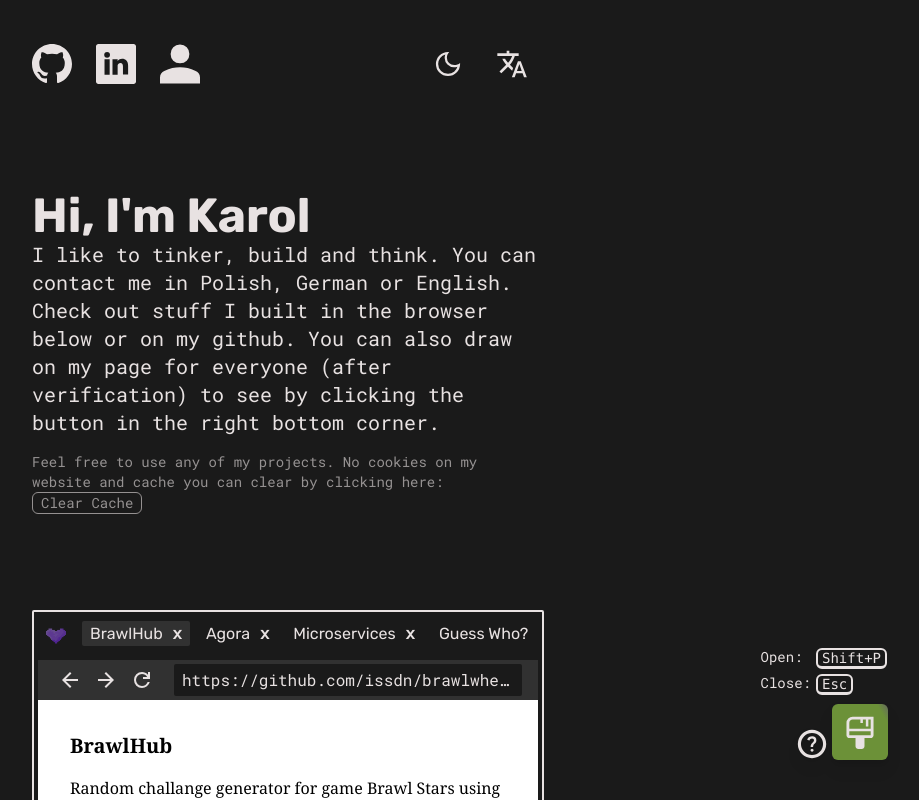
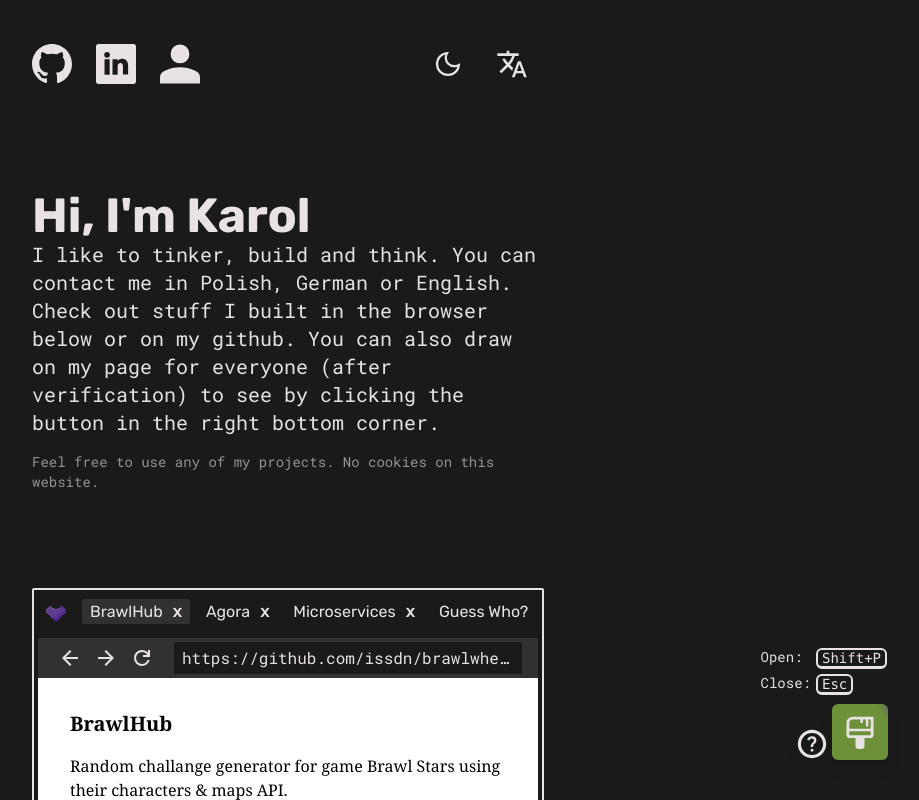
Before and after one commit to issdn/personal-website, a SvelteKit app: page / in a window 1280 px wide. Shown: the whole page, without its empty margins (352-1271 px from the left). Built offline with nearby package versions, Linux system fonts and the light colour scheme.

Commit message:
Remove clutter

```diff
--- a/src/lib/translation/languages/de.js
+++ b/src/lib/translation/languages/de.js
@@ -13,7 +13,7 @@ export default {
   mainPar:
     "Ich mag es zu basteln, zu bauen und zu denken. Du kannst mich auf Polnisch, Deutsch oder Englisch kontaktieren. Schau dir die Sachen an, die ich gemacht habe, unten oder auf meinem GitHub. Du kannst auch auf meiner Seite für alle zeichnen (nach Verifizierung), indem du auf den Button in der rechten unteren Ecke klickst",
   subline:
-    "Du kannst gerne eines meiner Projekte verwenden. Auf meiner Website gibt es keine Cookies, und den Cache kannst du hier leeren:",
+    "Du kannst gerne eines meiner Projekte verwenden. Auf meiner Website gibt es keine Cookies.",
   skillsTitle: "Einige Sachen die ich kenne:",
   githubProfile: "Github Profil",
   LinkedInProfile: "LinkedIn Profil",
--- a/src/lib/translation/languages/en.js
+++ b/src/lib/translation/languages/en.js
@@ -12,7 +12,7 @@ export default {
   mainPar:
     "I like to tinker, build and think. You can contact me in Polish, German or English. Check out stuff I built in the browser below or on my github. You can also draw on my page for everyone (after verification) to see by clicking the button in the right bottom corner.",
   subline:
-    "Feel free to use any of my projects. No cookies on my website and cache you can clear by clicking here:",
+    "Feel free to use any of my projects. No cookies on this website.",
   ClearCache: "Clear Cache",
   skillsTitle: "Some stuff I know:",
   githubProfile: "Github profile",
--- a/src/lib/translation/languages/pl.js
+++ b/src/lib/translation/languages/pl.js
@@ -13,7 +13,7 @@ export default {
   mainPar:
     "Lubię majsterkować, budować i myśleć. Możesz się ze mną skontaktować po polsku, niemiecku lub angielsku. Zobacz rzeczy aplikacje które napisałem poniżej lub na moim GitHubie. Klikając przycisk w prawym dolnym rogu możesz także namalować coś na mojej stronie, aby wszyscy (po weryfikacji) mogli to zobaczyć.",
   subline:
-    "Możesz dobrowolnie używać wszyskich moich projektów. Na mojej stronie nie ma plików cookie, a cache może być wyczyszczony przez kliknięcie tutaj:",
+    "Możesz dobrowolnie używać wszyskich moich projektów. Na mojej stronie nie ma plików cookie.",
   skillsTitle: "Kilka rzeczy które znam:",
   githubProfile: "Profil na Githubie",
   LinkedInProfile: "Profil na LinkedIn",
--- a/src/routes/+page.svelte
+++ b/src/routes/+page.svelte
@@ -78,13 +78,6 @@
     painterEnabled = painterEnabled ? false : true;
   };
 
-  const clearCache = async () => {
-    caches.keys().then((keys) => {
-      keys.forEach(async (k) => await caches.delete(k));
-    });
-    snackbars.add($texts["CacheCleared"]);
-  };
-
   onMount(() => {
     isTouchScreen.set("ontouchstart" in window ? true : false);
     language.set("en")
@@ -107,11 +100,6 @@
         <p>{$texts["mainPar"]}</p>
         <p class="opacity-80 dark:opacity-60 mt-4 text-sm">
           {$texts["subline"]}
-          &nbsp;<button
-            on:click={clearCache}
-            class="border border-primary dark:border-light px-2 rounded-md"
-            >{$texts["ClearCache"]}
-          </button>
         </p>
       </section>
       <Album />
```
